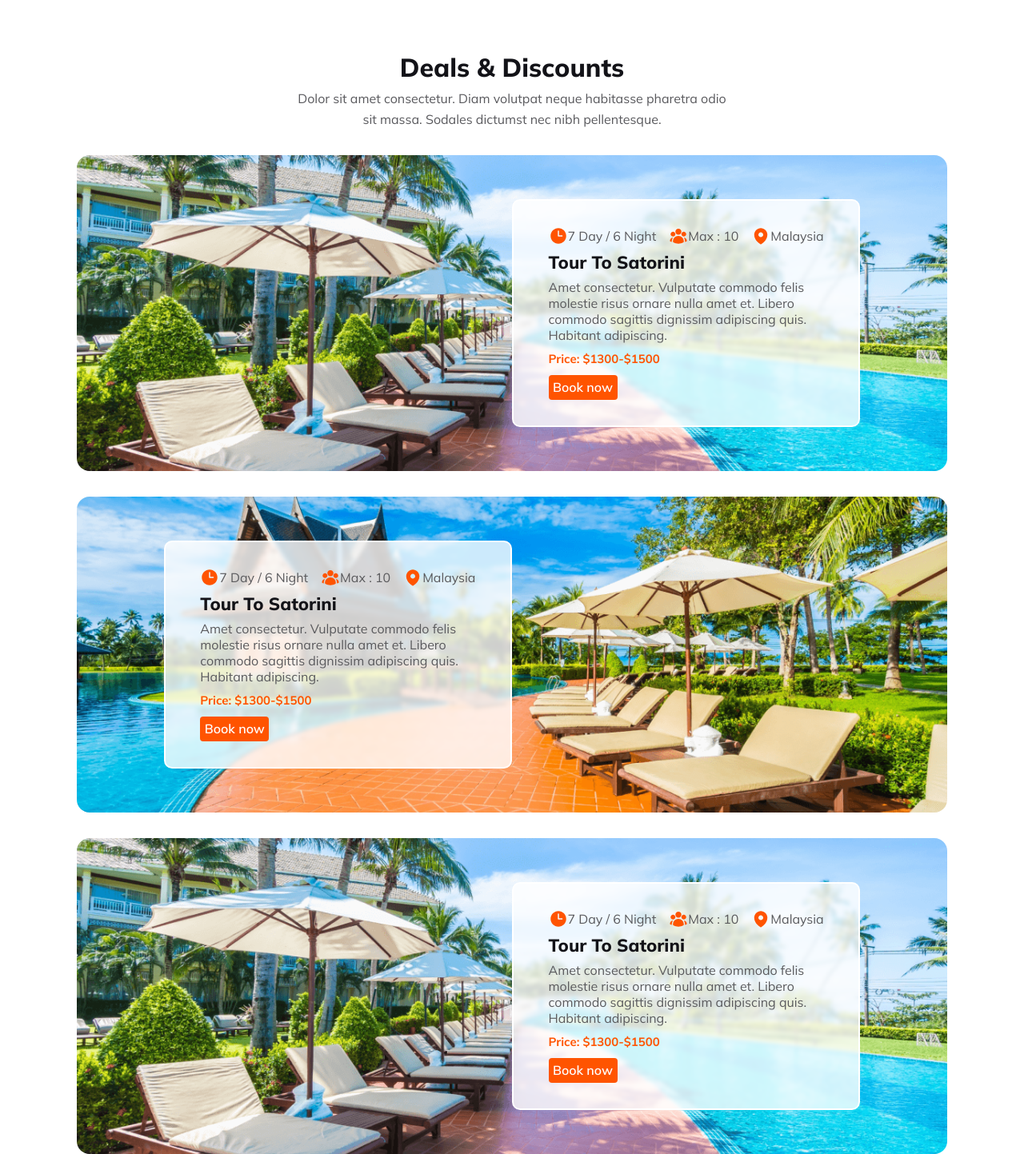
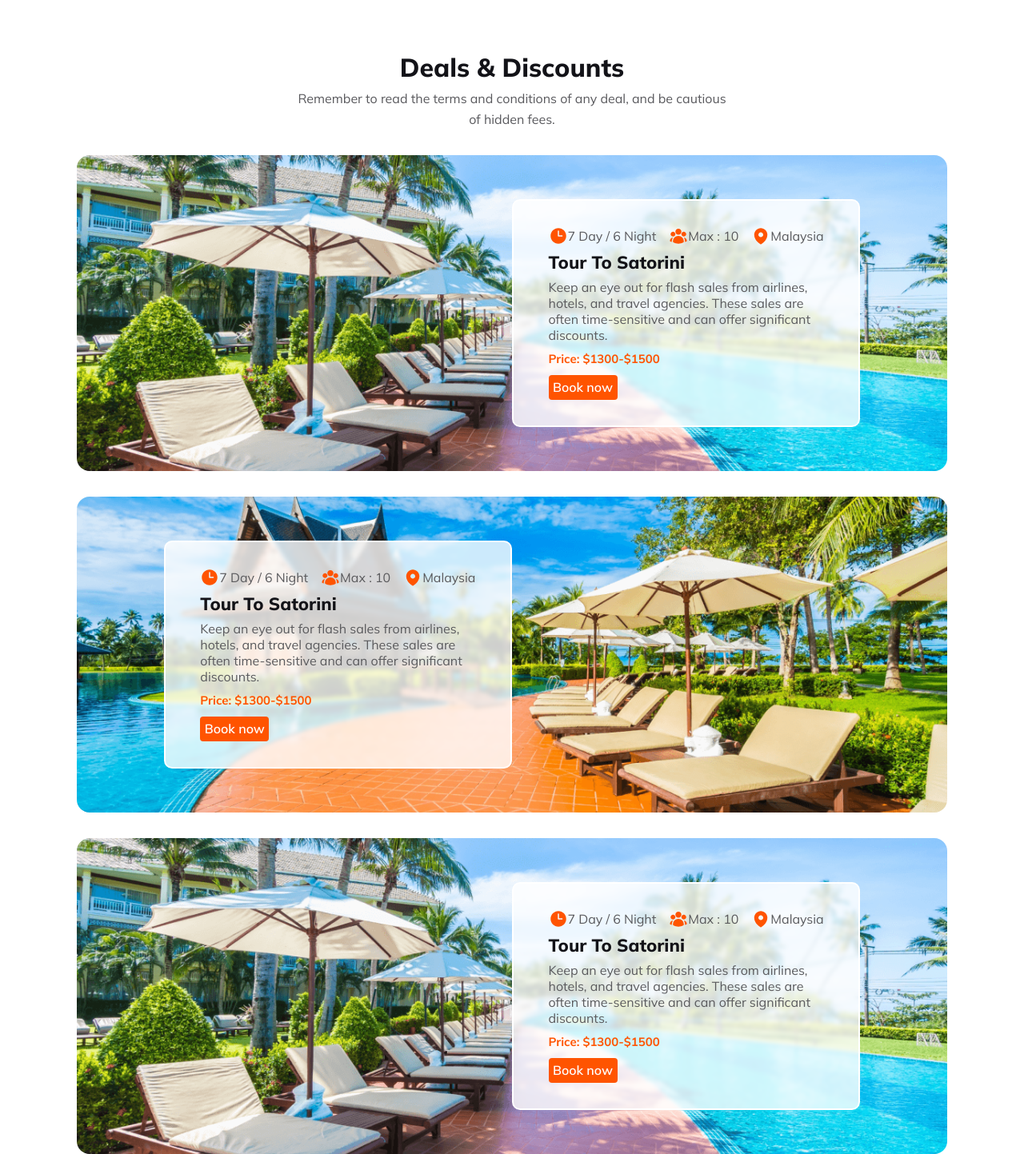
Before and after one commit to nhnaahid/assignment-two-porjotalk, a plain HTML site: page index.html in a window 1280 px wide. Shown: the part 3388-4831 px from the top of the page at 80% size. Drawn offline with Linux system fonts and the light colour scheme.

Commit message:
update deals

```diff
--- a/index.html
+++ b/index.html
@@ -178,7 +178,7 @@
         <section class="deals">
             <div class="deals-content">
                 <h1>Deals & Discounts</h1>
-                <p>Dolor sit amet consectetur. Diam volutpat neque habitasse pharetra odio sit massa. Sodales dictumst nec nibh pellentesque.</p>
+                <p>Remember to read the terms and conditions of any deal, and be cautious of hidden fees.</p>
             </div>
             <div class="deals-img">
                 <div class="deals-details">
@@ -198,8 +198,7 @@
                     </div>
                     <div class="deals-details-description">
                         <h4>Tour To Satorini</h4>
-                        <p>Amet consectetur. Vulputate commodo felis
-                            molestie risus  ornare nulla amet et. Libero commodo sagittis dignissim adipiscing quis. Habitant adipiscing.</p>
+                        <p>Keep an eye out for flash sales from airlines, hotels, and travel agencies. These sales are often time-sensitive and can offer significant discounts.</p>
                     </div>
                     <div class="deals-details-price">
                         <h5>Price: $1300-$1500</h5>
@@ -225,8 +224,7 @@
                     </div>
                     <div class="deals-details-description">
                         <h4>Tour To Satorini</h4>
-                        <p>Amet consectetur. Vulputate commodo felis
-                            molestie risus  ornare nulla amet et. Libero commodo sagittis dignissim adipiscing quis. Habitant adipiscing.</p>
+                        <p>Keep an eye out for flash sales from airlines, hotels, and travel agencies. These sales are often time-sensitive and can offer significant discounts.</p>
                     </div>
                     <div class="deals-details-price">
                         <h5>Price: $1300-$1500</h5>
@@ -252,8 +250,7 @@
                     </div>
                     <div class="deals-details-description">
                         <h4>Tour To Satorini</h4>
-                        <p>Amet consectetur. Vulputate commodo felis
-                            molestie risus  ornare nulla amet et. Libero commodo sagittis dignissim adipiscing quis. Habitant adipiscing.</p>
+                        <p>Keep an eye out for flash sales from airlines, hotels, and travel agencies. These sales are often time-sensitive and can offer significant discounts.</p>
                     </div>
                     <div class="deals-details-price">
                         <h5>Price: $1300-$1500</h5>
```
